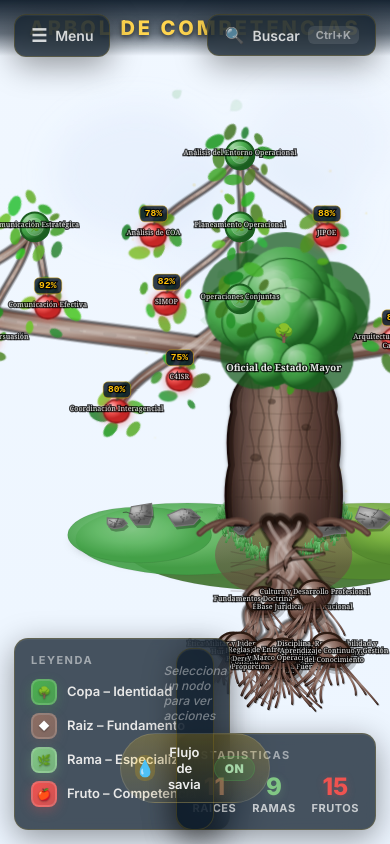
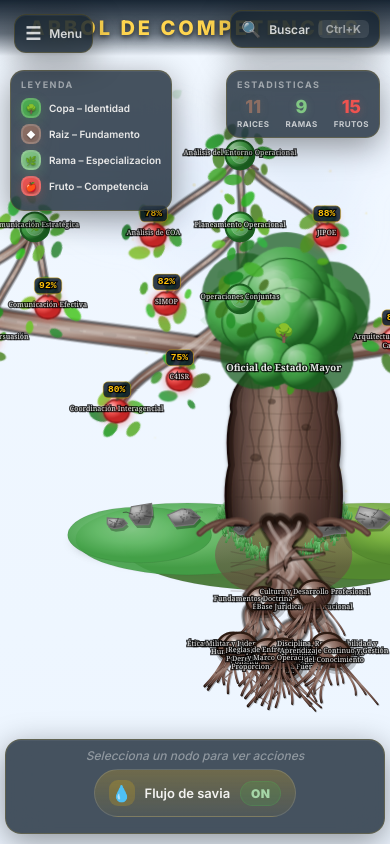
Before and after one commit to jccstgo/ArbolCompetenciasC, a React (Vite) app: page / in a window 390 px wide. Built offline with nearby package versions, Linux system fonts and the light colour scheme.

Commit message:
resolucion y drag and drop solucionado para tableta

```diff
--- a/src/index.css
+++ b/src/index.css
@@ -4,3 +4,137 @@ body,
   height: 100%;
   margin: 0;
 }
+
+/* Responsive adjustments for tablets (iPad Air, etc.) */
+@media (max-width: 1024px) {
+  .legend-panel {
+    padding: 10px 12px !important;
+    max-width: 180px !important;
+  }
+  .legend-panel .legend-title {
+    font-size: 10px !important;
+    margin-bottom: 8px !important;
+  }
+  .legend-panel .legend-item {
+    gap: 8px !important;
+    margin-bottom: 6px !important;
+  }
+  .legend-panel .legend-icon {
+    width: 18px !important;
+    height: 18px !important;
+  }
+  .legend-panel .legend-icon span {
+    font-size: 9px !important;
+  }
+  .legend-panel .legend-label {
+    font-size: 11px !important;
+  }
+
+  .stats-panel {
+    padding: 10px 12px !important;
+  }
+  .stats-panel .stats-title {
+    font-size: 9px !important;
+    margin-bottom: 8px !important;
+  }
+  .stats-panel .stats-number {
+    font-size: 20px !important;
+  }
+  .stats-panel .stats-label {
+    font-size: 9px !important;
+  }
+
+  .bottom-action-bar {
+    width: min(700px, calc(100vw - 32px)) !important;
+    padding: 10px 14px 12px !important;
+  }
+  .bottom-action-bar .action-btn {
+    padding: 10px 12px !important;
+    min-height: 44px !important;
+    min-width: 90px !important;
+    font-size: 12px !important;
+  }
+
+  .toolbar-menu-btn {
+    padding: 8px 12px !important;
+    font-size: 13px !important;
+  }
+  .toolbar-dropdown {
+    min-width: 200px !important;
+  }
+  .toolbar-dropdown button {
+    padding: 10px 14px !important;
+    font-size: 13px !important;
+  }
+
+  .search-btn {
+    padding: 8px 12px !important;
+    font-size: 13px !important;
+  }
+}
+
+/* Small tablets and large phones */
+@media (max-width: 768px) {
+  .legend-panel {
+    bottom: auto !important;
+    top: 70px !important;
+    left: 10px !important;
+    padding: 8px 10px !important;
+    max-width: 160px !important;
+  }
+  .legend-panel .legend-title {
+    font-size: 9px !important;
+  }
+  .legend-panel .legend-icon {
+    width: 16px !important;
+    height: 16px !important;
+  }
+  .legend-panel .legend-label {
+    font-size: 10px !important;
+  }
+
+  .stats-panel {
+    bottom: auto !important;
+    top: 70px !important;
+    right: 10px !important;
+    padding: 8px 10px !important;
+  }
+  .stats-panel .stats-number {
+    font-size: 18px !important;
+  }
+  .stats-panel .stats-label {
+    font-size: 8px !important;
+  }
+
+  .bottom-action-bar {
+    width: calc(100vw - 20px) !important;
+    bottom: 10px !important;
+    padding: 8px 10px 10px !important;
+    gap: 6px !important;
+  }
+  .bottom-action-bar .action-btn {
+    padding: 8px 10px !important;
+    min-height: 40px !important;
+    min-width: 80px !important;
+    font-size: 11px !important;
+    gap: 6px !important;
+  }
+  .bottom-action-bar .action-icon {
+    width: 20px !important;
+    height: 20px !important;
+    font-size: 12px !important;
+  }
+
+  .toolbar-menu-btn,
+  .search-btn {
+    padding: 8px 10px !important;
+    font-size: 12px !important;
+    top: 10px !important;
+  }
+  .toolbar-menu-btn {
+    left: 10px !important;
+  }
+  .search-btn {
+    right: 10px !important;
+  }
+}
--- a/src/organicCompetencyTree/OrganicCompetencyTree.jsx
+++ b/src/organicCompetencyTree/OrganicCompetencyTree.jsx
@@ -410,7 +410,12 @@ export default function OrganicCompetencyTree() {
       <Legend />
       <Stats treeData={treeData} countNodes={countNodes} />
 
-      <svg ref={svgRef} width={dimensions.width} height={dimensions.height} style={{ display: 'block' }} />
+      <svg
+        ref={svgRef}
+        width={dimensions.width}
+        height={dimensions.height}
+        style={{ display: 'block', touchAction: 'none', WebkitUserSelect: 'none', userSelect: 'none' }}
+      />
 
       <ContextMenu contextMenu={contextMenu} options={contextMenuOptions} onAction={handleMenuAction} containerRef={containerRef} />
 
--- a/src/organicCompetencyTree/d3/attachInteractions.js
+++ b/src/organicCompetencyTree/d3/attachInteractions.js
@@ -36,14 +36,15 @@ export function attachInteractions({
 
   const dragBehavior = d3.drag()
     .on('start', function (event, d) {
-      event.sourceEvent.stopPropagation();
+      event.sourceEvent?.stopPropagation?.();
+      event.sourceEvent?.preventDefault?.();
       d3.select(this).raise().style('cursor', 'grabbing');
       d3.select(this).select('.glow-ring').transition().duration(150).attr('opacity', 0.6);
       const transform = zoomRef.current || d3.zoomIdentity;
       d.dragStartX = d.fx; d.dragStartY = d.fy;
-      const rect = svgRef.current.getBoundingClientRect();
-      d.mouseStartX = (event.sourceEvent.clientX - rect.left - transform.x) / transform.k;
-      d.mouseStartY = (event.sourceEvent.clientY - rect.top - transform.y) / transform.k;
+      const [px, py] = d3.pointer(event.sourceEvent, svgRef.current);
+      d.mouseStartX = (px - transform.x) / transform.k;
+      d.mouseStartY = (py - transform.y) / transform.k;
 
       // When dragging a parent (e.g. branch/root), move its subtree with it.
       const subtreeIds = collectSubtreeIdsFromModel(d.data.id);
@@ -56,9 +57,9 @@ export function attachInteractions({
     })
     .on('drag', function (event, d) {
       const transform = zoomRef.current || d3.zoomIdentity;
-      const rect = svgRef.current.getBoundingClientRect();
-      const mx = (event.sourceEvent.clientX - rect.left - transform.x) / transform.k;
-      const my = (event.sourceEvent.clientY - rect.top - transform.y) / transform.k;
+      const [px, py] = d3.pointer(event.sourceEvent, svgRef.current);
+      const mx = (px - transform.x) / transform.k;
+      const my = (py - transform.y) / transform.k;
       d.fx = d.dragStartX + (mx - d.mouseStartX);
       d.fy = d.dragStartY + (my - d.mouseStartY);
 
--- a/src/organicCompetencyTree/ui/BottomActionBar.jsx
+++ b/src/organicCompetencyTree/ui/BottomActionBar.jsx
@@ -15,6 +15,7 @@ export default function BottomActionBar({ selectedNode, options, onAction, sapFl
 
   return (
     <div
+      className="bottom-action-bar"
       style={{
         position: 'absolute',
         left: '50%',
@@ -175,6 +176,7 @@ export default function BottomActionBar({ selectedNode, options, onAction, sapFl
           return (
             <button
               key={opt.action}
+              className="action-btn"
               onClick={() => selectedNode && onAction(opt.action, selectedNode.id)}
               disabled={!selectedNode}
               style={{
@@ -222,6 +224,7 @@ export default function BottomActionBar({ selectedNode, options, onAction, sapFl
               }}
             >
               <span
+                className="action-icon"
                 style={{
                   width: 24,
                   height: 24,
--- a/src/organicCompetencyTree/ui/Legend.jsx
+++ b/src/organicCompetencyTree/ui/Legend.jsx
@@ -11,6 +11,7 @@ const legendItems = [
 export default function Legend() {
   return (
     <div
+      className="legend-panel"
       style={{
         position: 'absolute',
         bottom: 14,
@@ -22,6 +23,7 @@ export default function Legend() {
       }}
     >
       <div
+        className="legend-title"
         style={{
           fontSize: '11px',
           fontFamily,
@@ -35,8 +37,9 @@ export default function Legend() {
         Leyenda
       </div>
       {legendItems.map((item) => (
-        <div key={item.type} style={{ display: 'flex', alignItems: 'center', gap: '10px', marginBottom: '8px' }}>
+        <div key={item.type} className="legend-item" style={{ display: 'flex', alignItems: 'center', gap: '10px', marginBottom: '8px' }}>
           <div
+            className="legend-icon"
             style={{
               width: 22,
               height: 22,
@@ -52,7 +55,7 @@ export default function Legend() {
           >
             <span style={{ fontSize: '11px', color: '#fff', textShadow: '0 1px 2px rgba(0,0,0,0.4)' }}>{item.icon}</span>
           </div>
-          <span style={{ fontSize: '13px', fontFamily, fontWeight: 600, color: '#E8E8E8', lineHeight: 1.2 }}>
+          <span className="legend-label" style={{ fontSize: '13px', fontFamily, fontWeight: 600, color: '#E8E8E8', lineHeight: 1.2 }}>
             {item.label}
           </span>
         </div>
--- a/src/organicCompetencyTree/ui/SearchBar.jsx
+++ b/src/organicCompetencyTree/ui/SearchBar.jsx
@@ -99,6 +99,7 @@ export default function SearchBar({ treeData, onSelectNode }) {
   if (!isOpen) {
     return (
       <button
+        className="search-btn"
         onClick={() => setIsOpen(true)}
         style={{
           position: 'absolute',
@@ -130,6 +131,7 @@ export default function SearchBar({ treeData, onSelectNode }) {
         <span style={{ fontSize: 16 }}>🔍</span>
         <span>Buscar</span>
         <span
+          className="search-shortcut"
           style={{
             padding: '2px 8px',
             borderRadius: 6,
--- a/src/organicCompetencyTree/ui/Stats.jsx
+++ b/src/organicCompetencyTree/ui/Stats.jsx
@@ -9,6 +9,7 @@ const statItems = [
 export default function Stats({ treeData, countNodes }) {
   return (
     <div
+      className="stats-panel"
       style={{
         position: 'absolute',
         bottom: 14,
@@ -20,6 +21,7 @@ export default function Stats({ treeData, countNodes }) {
       }}
     >
       <div
+        className="stats-title"
         style={{
           fontSize: '11px',
           fontFamily,
@@ -36,6 +38,7 @@ export default function Stats({ treeData, countNodes }) {
         {statItems.map((item) => (
           <div key={item.type} style={{ textAlign: 'center' }}>
             <div
+              className="stats-number"
               style={{
                 fontSize: '24px',
                 fontFamily,
@@ -48,6 +51,7 @@ export default function Stats({ treeData, countNodes }) {
               {countNodes(treeData, item.type)}
             </div>
             <div
+              className="stats-label"
               style={{
                 fontSize: '11px',
                 fontFamily,
--- a/src/organicCompetencyTree/ui/ToolbarMenu.jsx
+++ b/src/organicCompetencyTree/ui/ToolbarMenu.jsx
@@ -207,6 +207,7 @@ export default function ToolbarMenu({
       <div ref={menuRef} style={{ position: 'absolute', top: 14, left: 14, zIndex: 12 }}>
         {/* Menu Button */}
         <button
+          className="toolbar-menu-btn"
           onClick={() => setIsOpen(!isOpen)}
           style={{
             display: 'flex',
@@ -238,6 +239,7 @@ export default function ToolbarMenu({
         {/* Dropdown Menu */}
         {isOpen && (
           <div
+            className="toolbar-dropdown"
             style={{
               position: 'absolute',
               top: 'calc(100% + 8px)',
```
